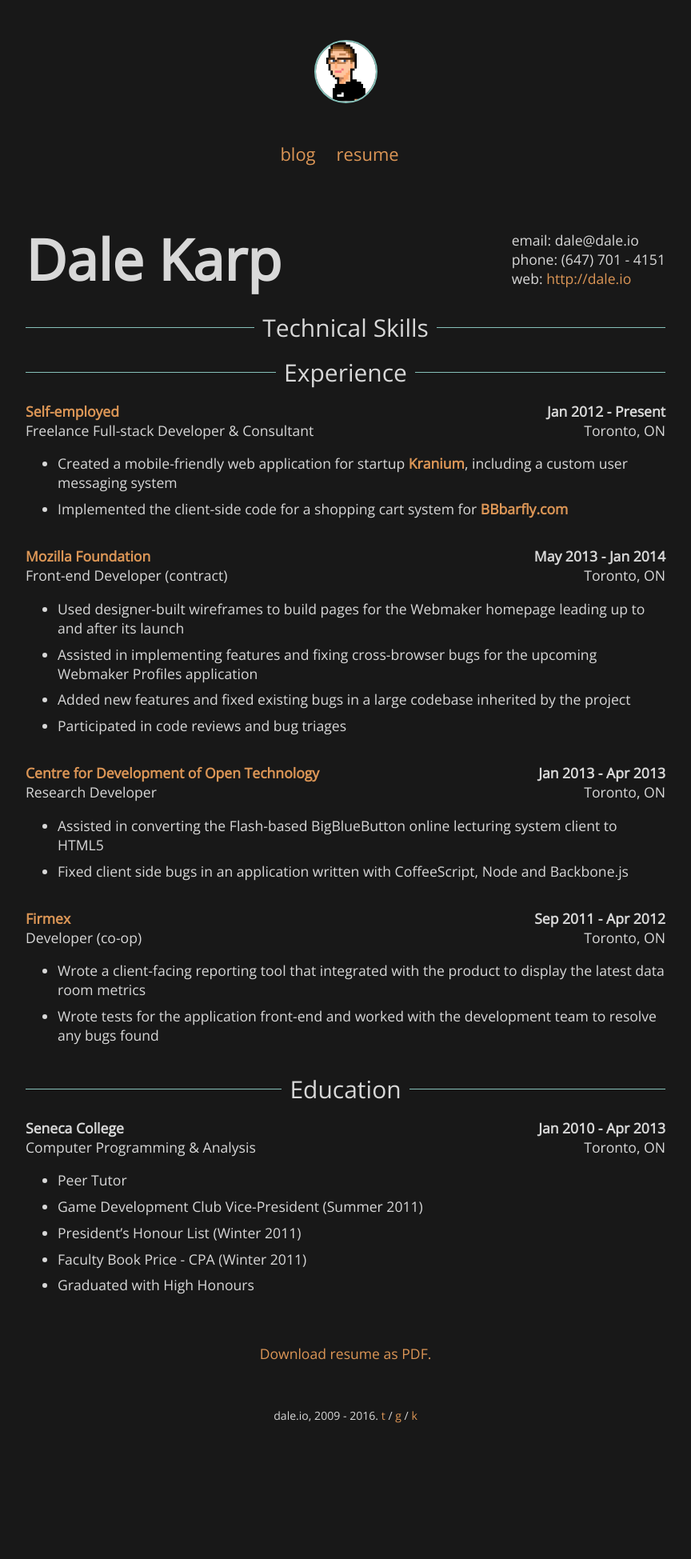
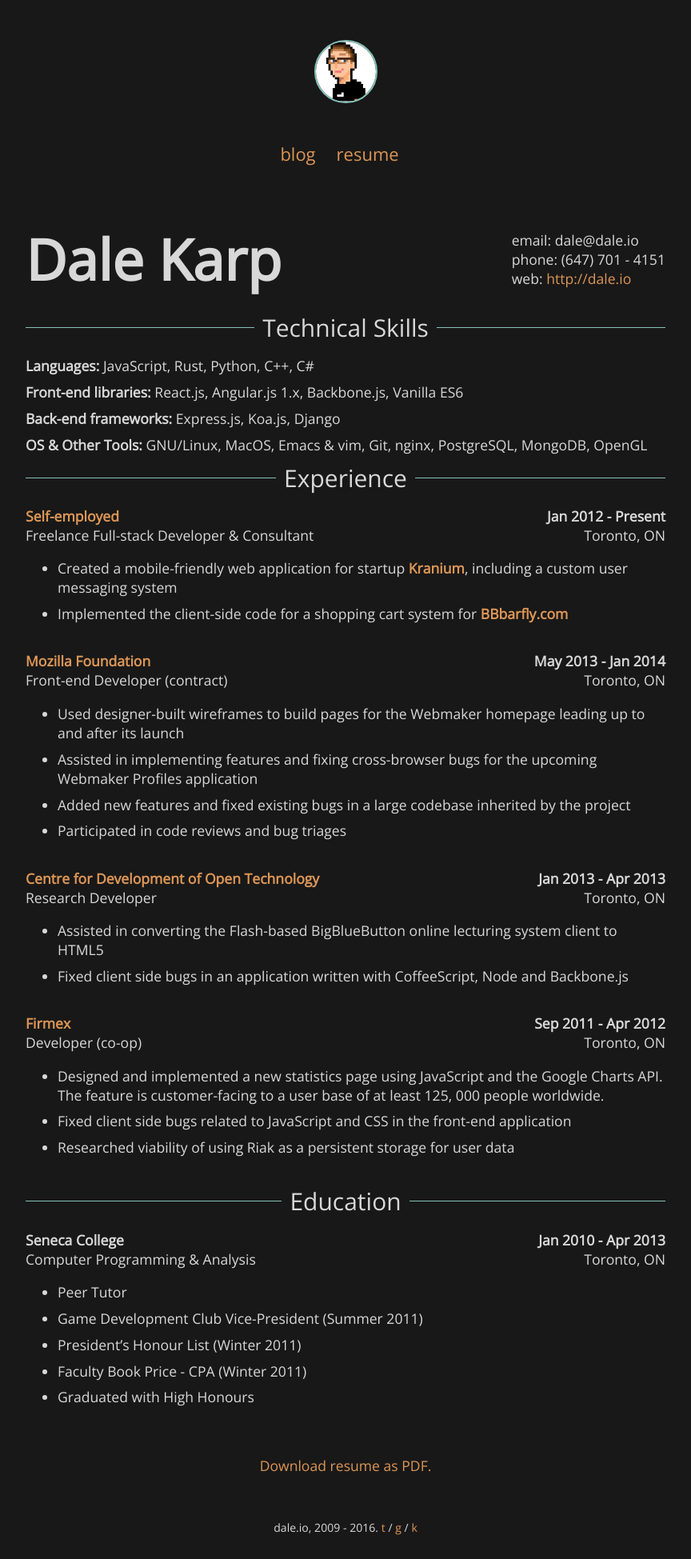
Before and after one commit to obsoke/obsoke.github.io, a Jekyll site: the page built from resume/index.html, in a window 1280 px wide. Shown: the whole page at 80% size, without its empty margins (208-1072 px from the left). Built offline with Jekyll 4.4.1, drawn with Linux system fonts in a browser that asks for light colours; before the commit the page ends 1809 px from its top, so only the background shows below that.

Commit message:
resume, skills section

```diff
--- a/_data/resume.yml
+++ b/_data/resume.yml
@@ -4,7 +4,37 @@ email: dale@dale.io
 website: http://dale.io
 
 skills:
-  - Test
+  - category: Languages
+    list:
+      - JavaScript
+      - Rust
+      - Python
+      - C++
+      - C#
+
+  - category: Front-end libraries
+    list:
+      - React.js
+      - Angular.js 1.x
+      - Backbone.js
+      - Vanilla ES6
+
+  - category: Back-end frameworks
+    list:
+      - Express.js
+      - Koa.js
+      - Django
+
+  - category: OS & Other Tools
+    list:
+      - GNU/Linux
+      - MacOS
+      - Emacs & vim
+      - Git
+      - nginx
+      - PostgreSQL
+      - MongoDB
+      - OpenGL
 
 experience:
   - employer: Self-employed
@@ -45,8 +75,9 @@ experience:
     start: 2011-09-01
     end: 2012-04-01
     highlights:
-      - Wrote a client-facing reporting tool that integrated with the product to display the latest data room metrics
-      - Wrote tests for the application front-end and worked with the development team to resolve any bugs found
+      - Designed and implemented a new statistics page using JavaScript and the Google Charts API. The feature is customer-facing to a user base of at least 125, 000 people worldwide.
+      - Fixed client side bugs related to JavaScript and CSS in the front-end application
+      - Researched viability of using Riak as a persistent storage for user data
 
 education:
   - school: Seneca College
--- a/resume/index.html
+++ b/resume/index.html
@@ -16,6 +16,24 @@ title: Resume
 
     <div class="section-title">
         <span>Technical Skills</span>
+    </div>
+    <div class="skills">
+        {% for skill in site.data.resume.skills %}
+        <div class="skill-list">
+            <strong class="category-name">{{skill.category}}:&nbsp;</strong>
+            <div class="skill-listing">
+            {% for skill_item in skill.list %}
+                {% if forloop.last != true %}
+                {{ skill_item }},
+                {% else %}
+                {{ skill_item }}
+                {% endif %}
+
+            {% endfor %}
+            </div>
+        </div>
+        {% endfor %}
+
     </div>
 
     <div class="section-title">
--- a/static/css/main.scss
+++ b/static/css/main.scss
@@ -110,6 +110,7 @@ header {
             }
         }
     }
+
 }
 
 footer {
@@ -287,6 +288,20 @@ footer {
             }
         }
     }
+
+    .skills {
+        .skill-list {
+            display: flex;
+            flex-direction: column;
+            margin-bottom: 1em;
+
+            @media (min-width: $on-laptop) {
+                flex-direction: row;
+                margin-bottom: 0.5em;
+            }
+        }
+    }
+
 }
 
 .print {
@@ -299,3 +314,14 @@ code:not([class^="language-"]) {
     background-color: $alt-background-colour;
     padding: 0.25em;
 }
+
+@media print {
+    body, a {
+        color: black;
+        background-color: white;
+    }
+
+    header, footer, .print {
+        display: none;
+    }
+}
```
